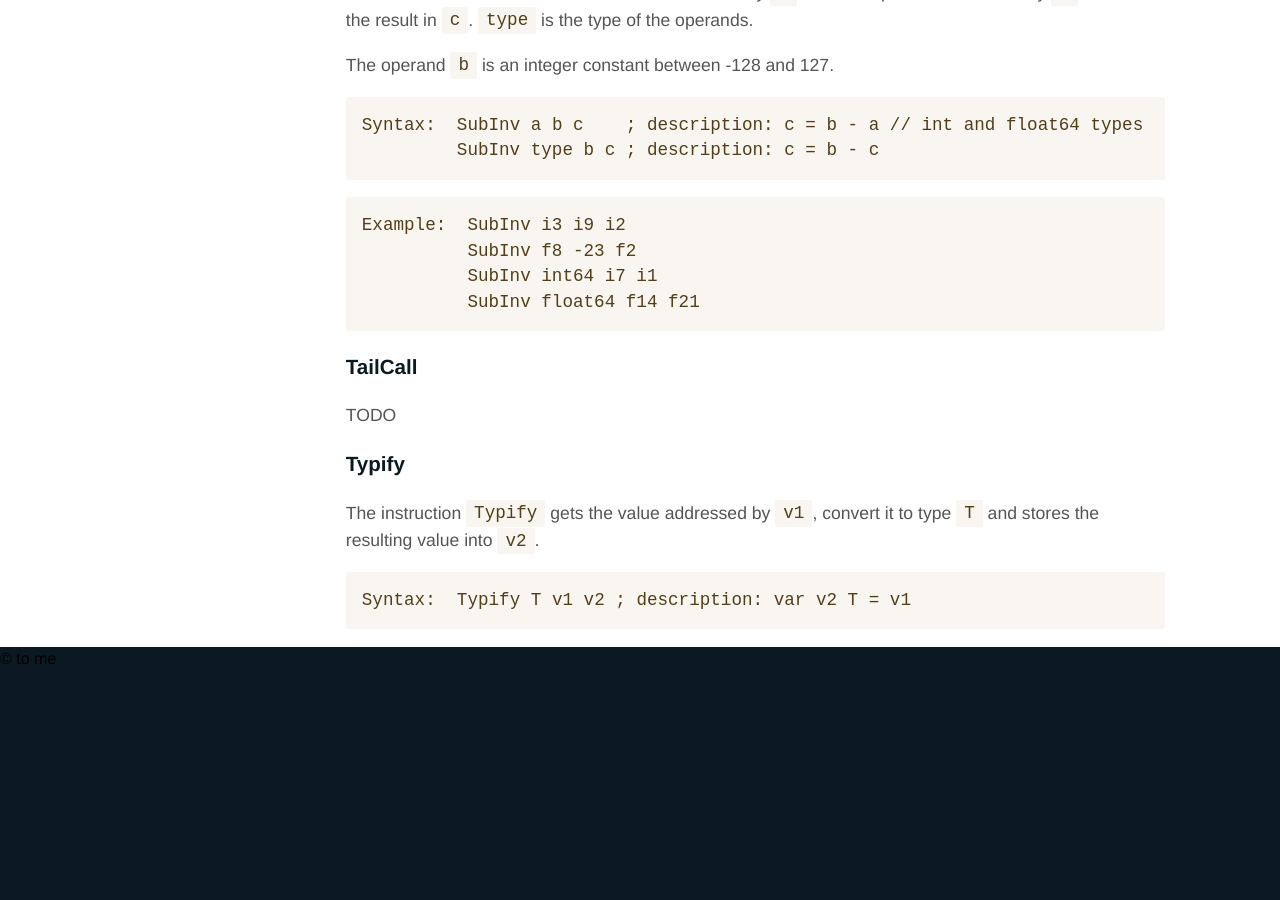
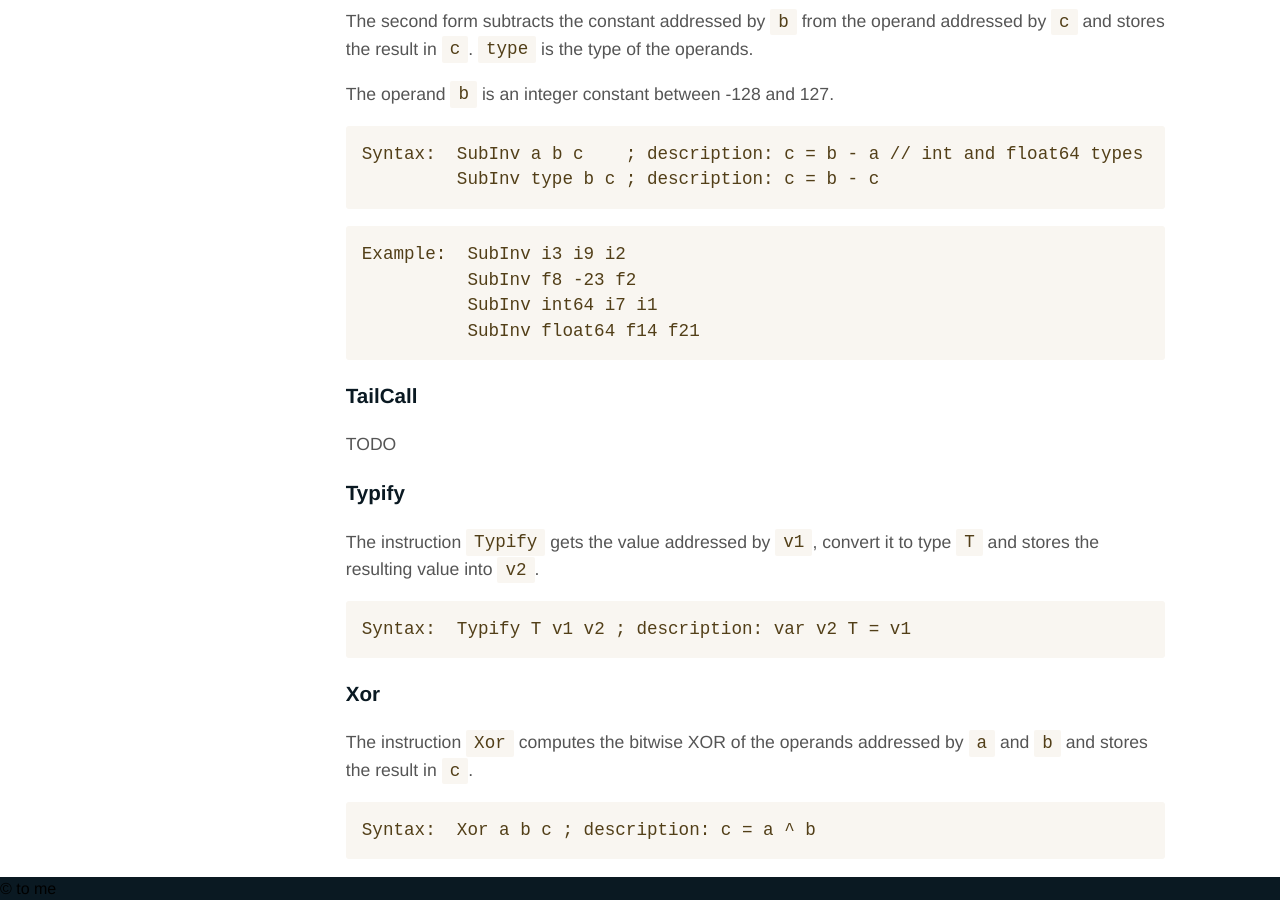
Before and after one commit to open2b/scriggo-site, a Jekyll site: the page built from doc/bytecode.md, in a window 1280 px wide and 900 px high, scrolled down 25179 px. Built offline with Jekyll 4.4.1, drawn with Linux system fonts in a browser that asks for light colours; before the commit the page ends 25849 px from its top, so only the background shows below that.

Commit message:
Add Xor instruction to bytecode page

````diff
--- a/doc/bytecode.md
+++ b/doc/bytecode.md
@@ -966,4 +966,12 @@ The instruction `Typify` gets the value addressed by `v1`, convert it to type `T
 Syntax:  Typify T v1 v2 ; description: var v2 T = v1
 ```
 
+### Xor
+
+The instruction `Xor` computes the bitwise XOR of the operands addressed by `a` and `b` and stores the result in `c`.
+
+```go
+Syntax:  Xor a b c ; description: c = a ^ b
+```
+
 {% endraw %}
````
